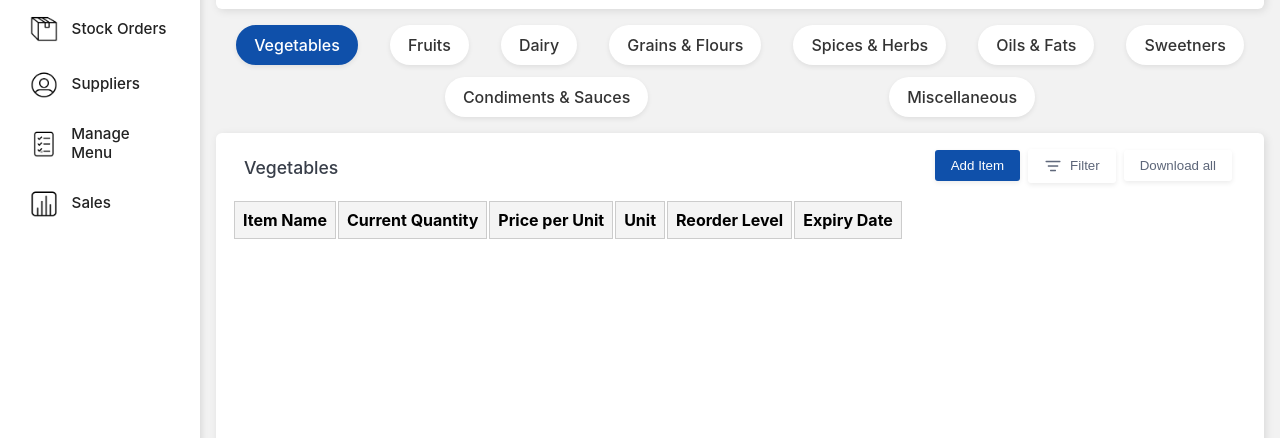
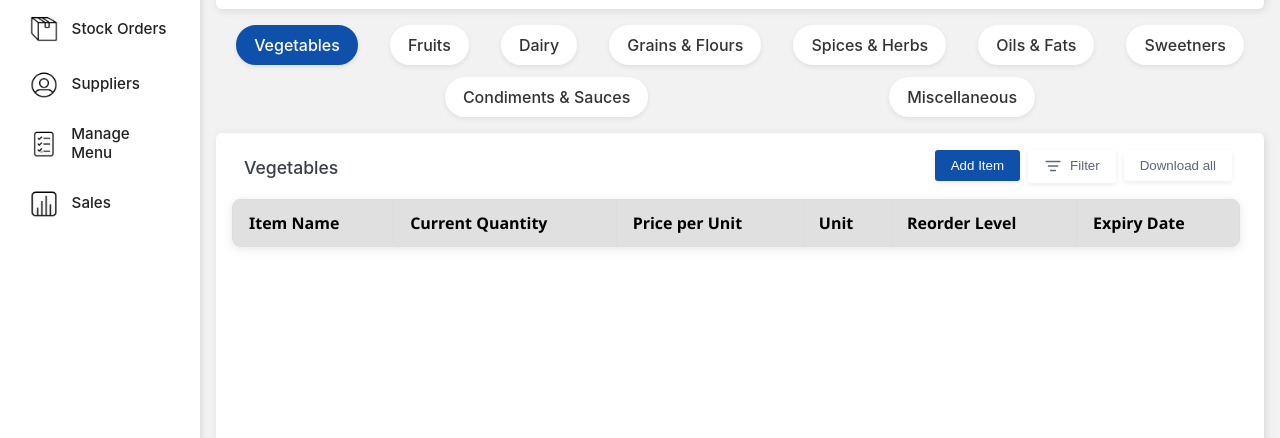
Before and after one commit to iraajayakumar/Dine-Track-Pandits-Restaurant, a plain HTML site: page pages/inventory.html in a window 1280 px wide. Shown: the part 233-671 px from the top of the page. Drawn offline with Linux system fonts and the light colour scheme; no server answers.

Commit message:
Updated Table styling

```diff
--- a/backend/routes/inventory.js
+++ b/backend/routes/inventory.js
@@ -14,8 +14,7 @@ router.get('/', async (req, res) => {
 
     // Only fetch selected columns
     const query = `
-      SELECT i.name AS item_name, c.name AS category, i.stock_quantity, i.price_per_unit, i.unit, i.reorder_level, i.expiry_date from veg_inventory i, inventory_category c
-        WHERE i.category_id = c.category_id
+      SELECT name, stock_quantity, price_per_unit, unit, reorder_level, expiry_date from veg_inventory
         LIMIT $1 OFFSET $2;
     `;
 
--- a/css/dashboard.css
+++ b/css/dashboard.css
@@ -464,7 +464,9 @@
 
 .add-btn:hover,
 .filter-btn:hover,
-.other-btn:hover {
+.other-btn:hover
+.prev-btn:hover
+.next-btn:hover {
   box-shadow: 0 6px 18px rgba(0, 0, 0, 0.2);
   transform: translateY(-2px) scale(1.04);
   transition: all 0.25s ease;
@@ -585,19 +587,40 @@
     gap: 1rem;
   }
 
+  /* Table Container */
+.table-container {
+  padding: 20px;
+  box-sizing: border-box;
+  width: 100%;
+}
+
 /* Table Styles */
-
 .inventory-table {
   width: 100%;
   border-collapse: collapse;
+  border-radius: 8px;
+  overflow: hidden;
+  font-family: 'Segoe UI', Tahoma, Geneva, Verdana, sans-serif;
+  box-shadow: 0 2px 10px rgba(0, 0, 0, 0.1);
 }
 
-  .inventory-table th, #inventory-table td {
-    border: 1px solid #ccc;
-    padding: 8px;
+.inventory-table thead {
+  background-color: #e0e0e0;
+  font-weight: bold;
+}
+
+.inventory-table th,
+.inventory-table td {
+  border: 1px solid #ddd;
+  padding: 12px 16px;
   text-align: left;
 }
 
-  .inventory-table thead {
-    background-color: #f4f4f4;
+.inventory-table tbody tr:nth-child(even) {
+  background-color: #fafafa;
 }
+
+.inventory-table tbody tr:hover {
+  background-color: #f1f1f1;
+  cursor: default;
+}
--- a/pages/inventory.html
+++ b/pages/inventory.html
@@ -152,7 +152,7 @@
                     </div>
                 </div>
                 <div class="inventory-table" id="table-container">
-                    <table id="inventory-table">
+                    <table class="inventory-table" id="inventory-table">
                       <thead>
                         <tr>
                           <th>Item Name</th>
@@ -166,6 +166,7 @@
                       <tbody></tbody>
                     </table>
                   </div>
+
                 <div id="pagination-controls" class="inventory-management-footer">
                     <button id="prevBtn" class="prev-btn">Previous</button>
                     <button id="nextBtn" class="next-btn">Next</button>
```
Lines whose indentation alone changed are shown as unchanged.
